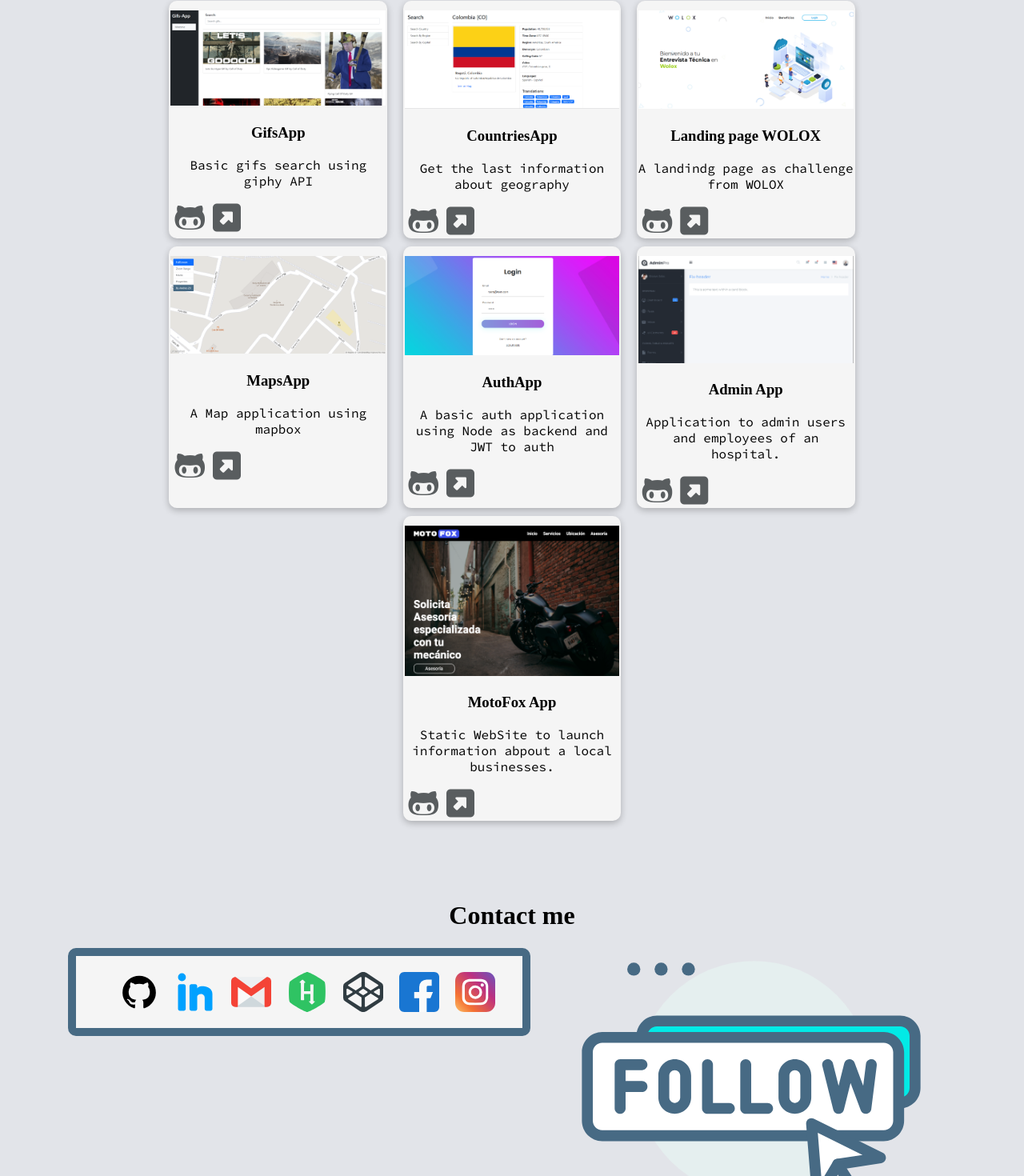
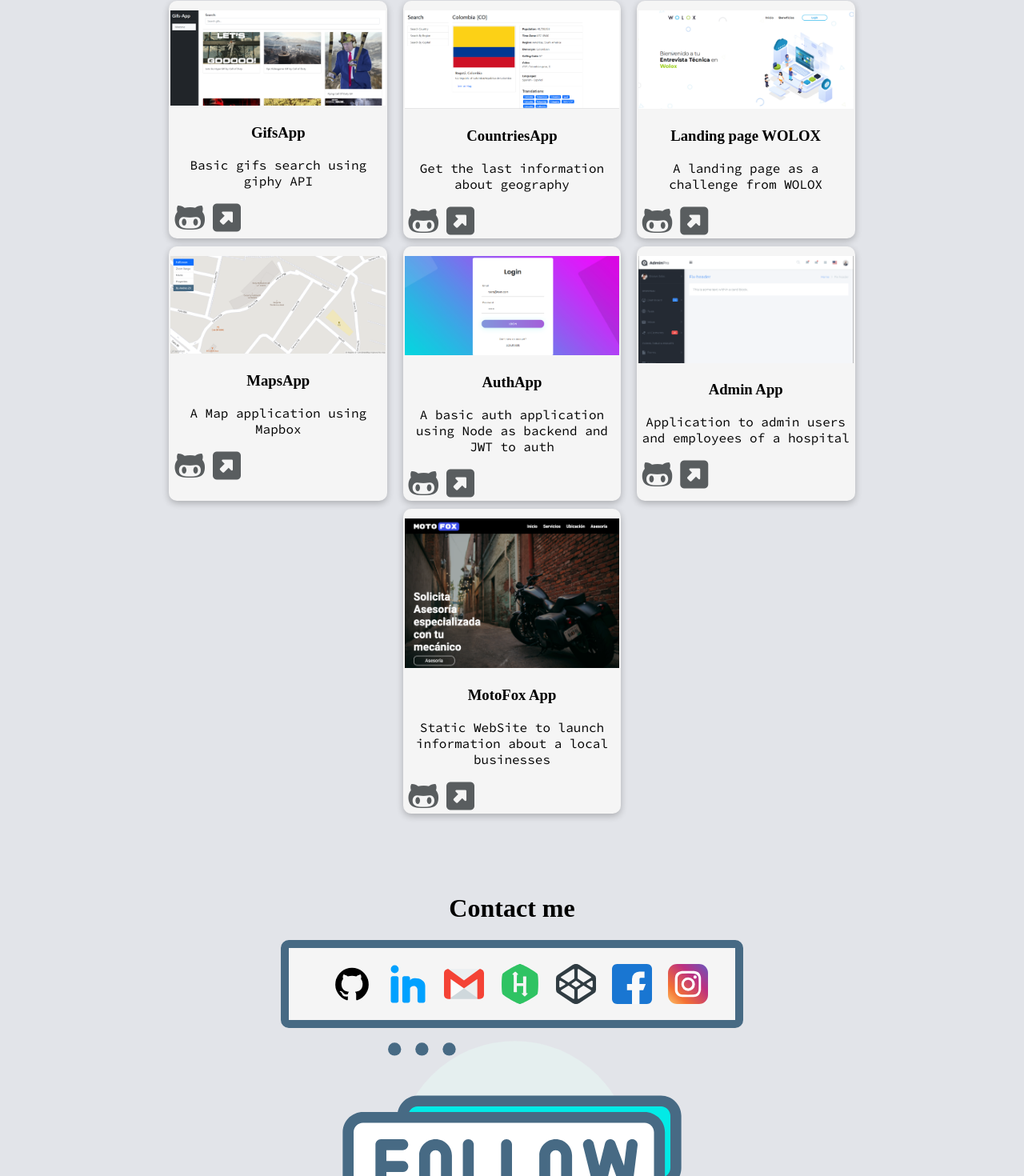
Before and after one commit to Andres2D/resume2d, an Angular app: page / in a window 1280 px wide. Shown: the part 2415-3885 px from the top of the page at 80% size. Built offline with nearby package versions, Linux system fonts and the light colour scheme; a web font is replaced by a local one.

Commit message:
update ortography and spacing

```diff
--- a/src/app/resume/components/info/info.component.html
+++ b/src/app/resume/components/info/info.component.html
@@ -2,7 +2,7 @@
 <div id="info">
     <div class="social">
         <div class="list" *ngFor="let social of socialMedia">
-            <img [src]="social.logo" (click)="GotoLink(social.link, social.isEmail)">
+            <img [src]="social.logo" (click)="GotoLink(social.link, social.isEmail)" [alt]="social.name">
         </div>
     </div>
     <img src="../../../../assets/images/follow.svg" alt="info">
--- a/src/app/resume/components/info/info.component.scss
+++ b/src/app/resume/components/info/info.component.scss
@@ -24,7 +24,9 @@ h1{
 
 #info{
     display: flex;
-    justify-content: space-evenly;
+    flex-direction: column;
+    justify-content: center;
+    align-items: center;
     margin: 0px auto;
     width: 90%;
 }
@@ -56,9 +58,6 @@ h1{
 }
 
 @media (max-width: 1244px) {
-    #info{
-        flex-direction: column;
-    }
 
     #info > img{
         width: 50%;
--- a/src/app/resume/components/projects/projects.component.ts
+++ b/src/app/resume/components/projects/projects.component.ts
@@ -30,14 +30,14 @@ export class ProjectsComponent implements OnInit {
     },
     {
       name: 'Landing page WOLOX',
-      description: 'A landindg page as challenge from WOLOX',
+      description: 'A landing page as a challenge from WOLOX',
       preview: '../../../../assets/images/LandingPagePreview.PNG',
       urlDeploy: 'https://flamboyant-rosalind-288be8.netlify.app/main',
       urlRepository: 'https://github.com/Andres2D/landingpage-wx'
     },
     {
       name: 'MapsApp',
-      description: 'A Map application using mapbox',
+      description: 'A Map application using Mapbox',
       preview: '../../../../assets/images/MapsAppPreview.PNG',
       urlDeploy: 'https://dazzling-hawking-69f7b6.netlify.app',
       urlRepository: 'https://github.com/Andres2D/mapsApp'
@@ -51,14 +51,14 @@ export class ProjectsComponent implements OnInit {
     },
     {
       name: 'Admin App',
-      description: 'Application to admin users and employees of an hospital.',
+      description: 'Application to admin users and employees of a hospital',
       preview: '../../../../assets/images/adminPro.png',
       urlDeploy: 'https://adm1npr0.herokuapp.com/login',
       urlRepository: 'https://github.com/Andres2D/adminPro'
     },
     {
       name: 'MotoFox App',
-      description: 'Static WebSite to launch information abpout a local businesses.',
+      description: 'Static WebSite to launch information about a local businesses',
       preview: '../../../../assets/images/motofoxappPreview.png',
       urlDeploy: 'https://motofox-belen.netlify.app/',
       urlRepository: 'https://github.com/Andres2D/moto-fox-webapp'
```
